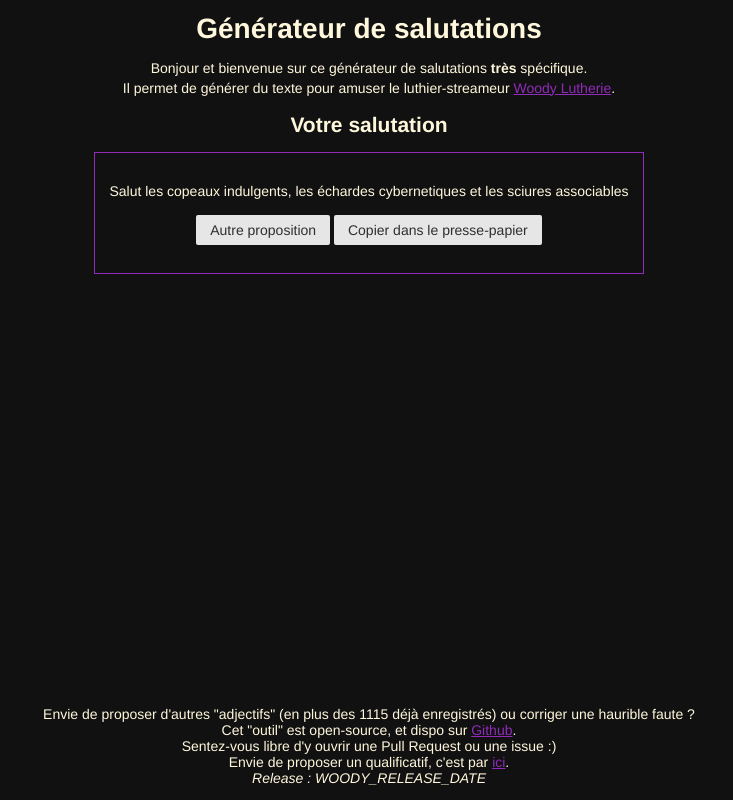
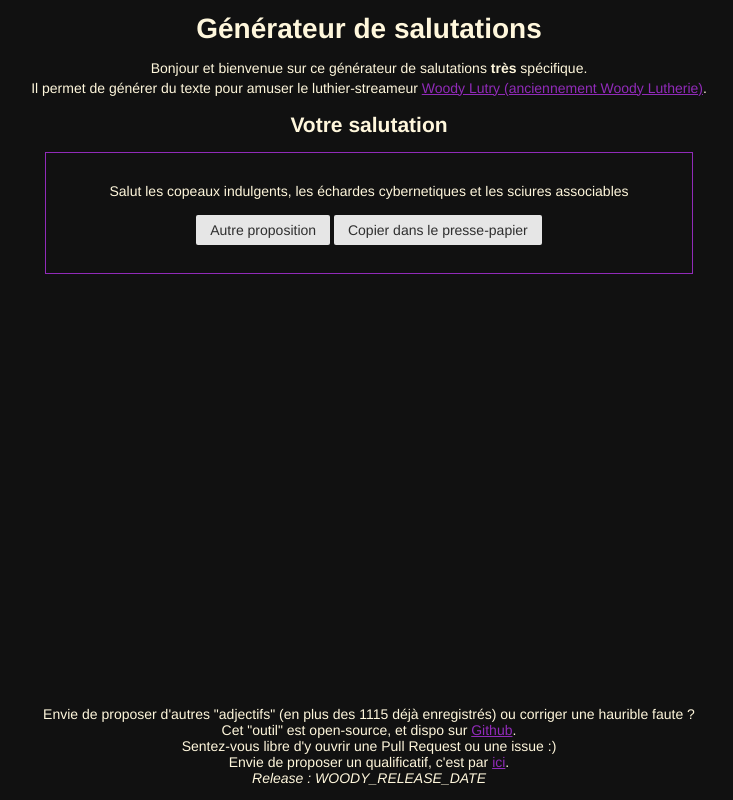
Before and after one commit to chibani/salut-woody, a website built with webpack: page index.html in a window 1280 px wide. Shown: the whole page, without its empty margins (271-1004 px from the left). Built offline with nearby package versions, Linux system fonts and the light colour scheme.

Commit message:
Fix Woody's Twitch URL (#63)

```diff
--- a/index.html
+++ b/index.html
@@ -12,7 +12,7 @@
         <h1 id="title_main">Générateur de salutations</h1>
         <p id="txt_welcome">
             Bonjour et bienvenue sur ce générateur de salutations <strong>très</strong> spécifique. <br>
-            Il permet de générer du texte pour amuser le luthier-streameur <a href="https://www.twitch.tv/woodylutherie">Woody Lutherie</a>.
+            Il permet de générer du texte pour amuser le luthier-streameur <a href="https://www.twitch.tv/woodylutry">Woody Lutry (anciennement Woody Lutherie)</a>.
         </p>
         <div id="div_greetings">
             <h2 id="title_secondary">Votre salutation</h2>
```
